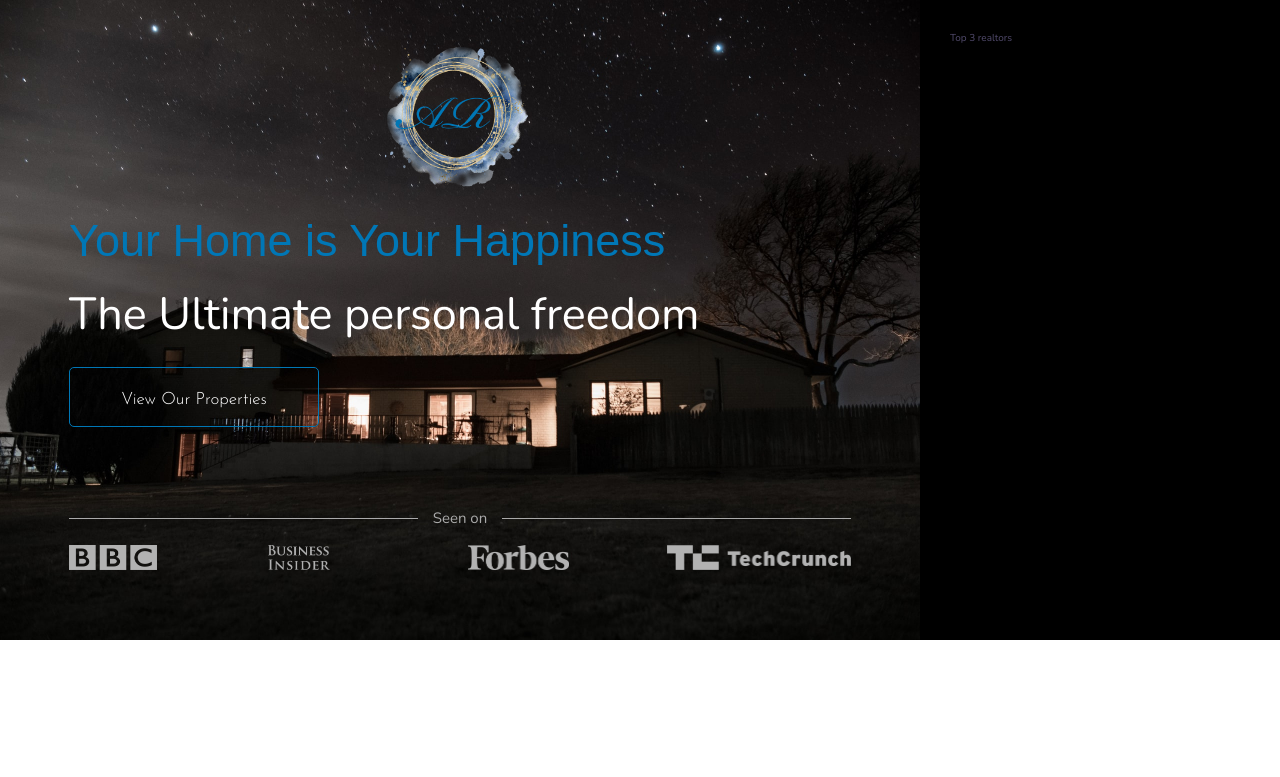
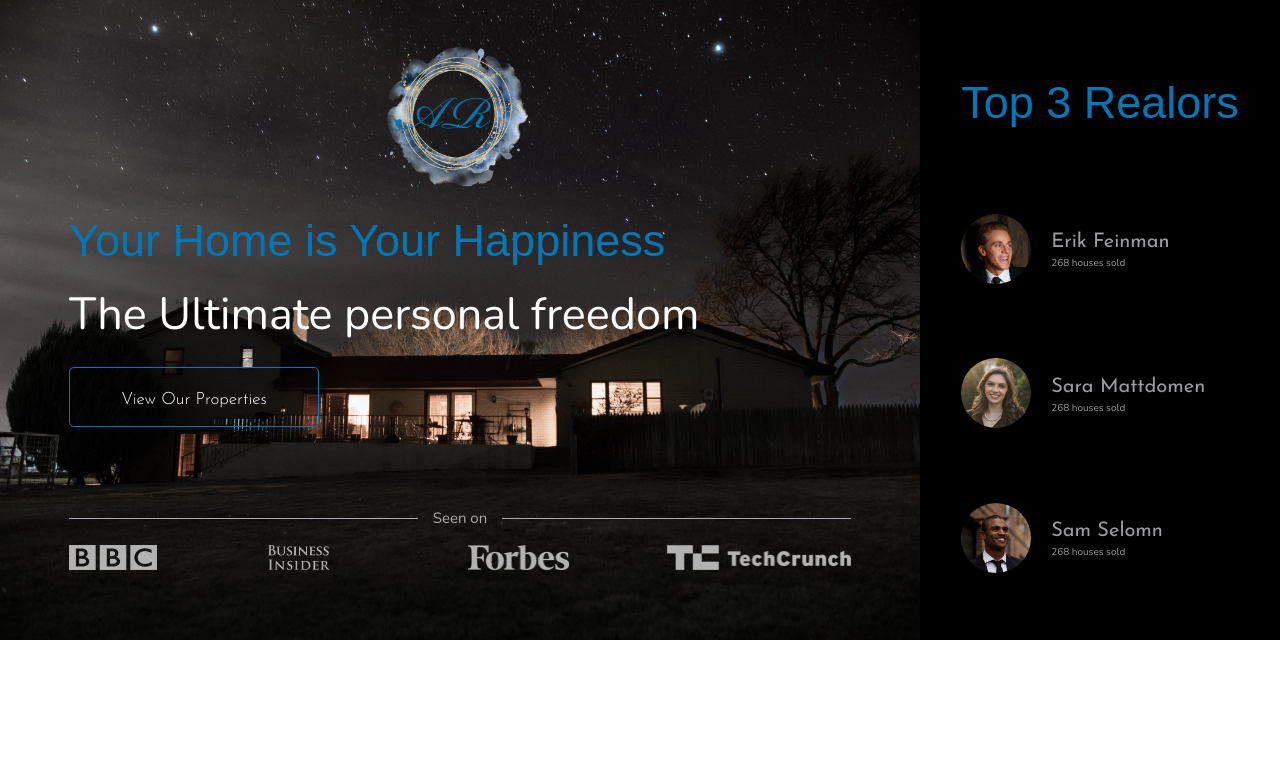
Before and after one commit to Ahmed-Roshdy-1/AR-Home, a website: page index.html in a window 1280 px wide. Shown: the top 777 px of the page. Drawn offline with nearby package versions, Linux system fonts and the light colour scheme; a web font is replaced by a local one.

Commit message:
Realtors

```diff
--- a/index.html
+++ b/index.html
@@ -28,7 +28,32 @@
       </div>
     </header>
 
-    <section class="realtors"> Top 3 realtors </section>
+    <section class="realtors">
+      <h3 class="header_3">Top 3 Realors</h3>
+      <div class="realtors__list">
+        <img src="img/realtor-1.jpeg" alt="Realtor 1" class="realtors__img" />
+        <div class="realtors__details">
+          <h4 class="header_4 hreder_4--light">Erik Feinman</h4>
+          <p class="realtors__so">268 houses sold</p>
+        </div>
+      </div>
+
+      <div class="realtors__list">
+        <img src="img/realtor-2.jpeg" alt="Realtor 2" class="realtors__img" />
+        <div class="realtors__details">
+          <h4 class="header_4 hreder_4--light">Sara Mattdomen</h4>
+          <p class="realtors__so">268 houses sold</p>
+        </div>
+      </div>
+
+      <div class="realtors__list">
+        <img src="img/realtor-3.jpeg" alt="Realtor 3" class="realtors__img" />
+        <div class="realtors__details">
+          <h4 class="header_4 hreder_4--light">Sam Selomn</h4>
+          <p class="realtors__so">268 houses sold</p>
+        </div>
+      </div>
+    </section>
 
     <section class="features">
       <div class="feature">
--- a/sass/_base.scss
+++ b/sass/_base.scss
@@ -11,7 +11,7 @@ $color-grey-light-2: #aaa;
 $color-background: #f9f7f6;
 
 $color-grey-dark-1: #3a3e54;
-$color-grey-dark-2: #524b6d;
+$color-grey-dark-2: #9d9ca1;
 
 // text
 $text-light: #f9f7f6;
--- a/sass/_realtors.scss
+++ b/sass/_realtors.scss
@@ -2,4 +2,24 @@
   background-color: $color-secondary-dark;
   grid-column: col-start 7 / full-end;
   padding: 3rem;
+
+  display: grid;
+  justify-content: center;
+  align-items: center;
+
+  &__list {
+    display: grid;
+    grid-template-columns: min-content max-content;
+    column-gap: 2rem;
+    align-items: center;
+  }
+
+  &__img {
+    width: 7rem;
+    border-radius: 50%;
+    display: block;
+  }
+  &__so {
+    margin-top: -3px;
+  }
 }
```
Also changed, not shown: css/style.css.
